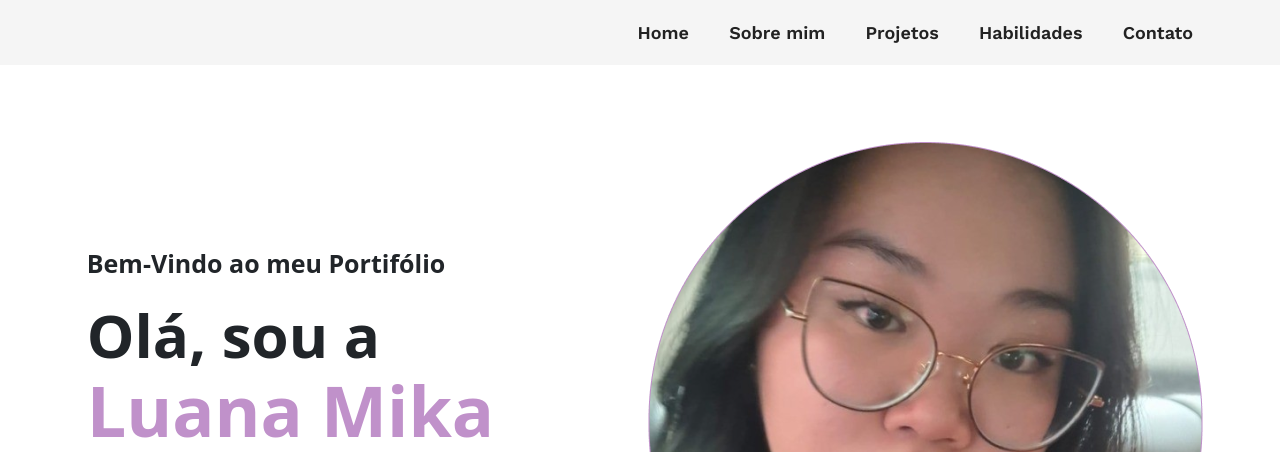
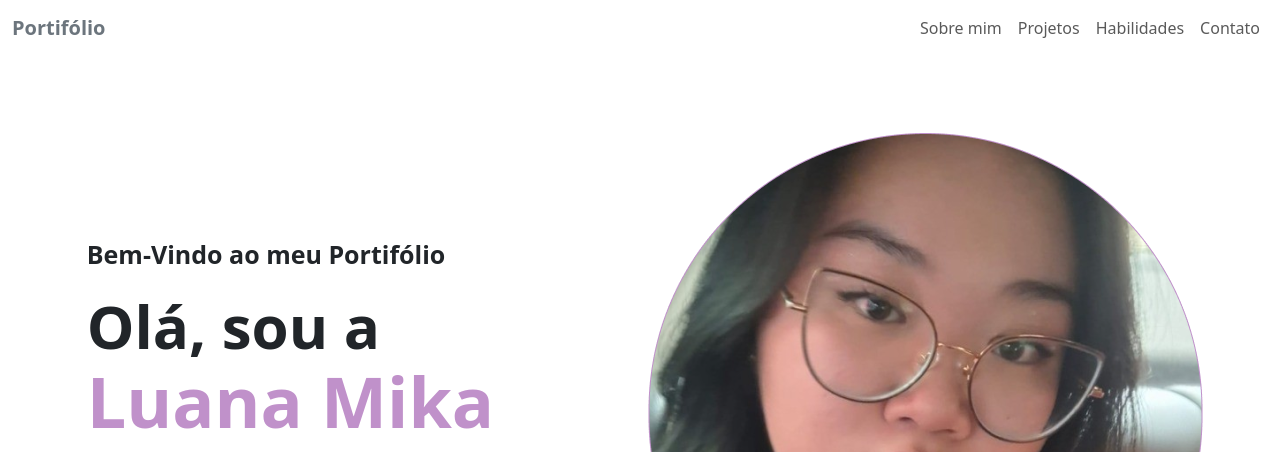
Before and after one commit to luana-mika/portifolio.atv01, a plain HTML site: page index.html in a window 1280 px wide. Shown: the top 452 px of the page. Drawn offline with nearby package versions, Linux system fonts and the light colour scheme.

Commit message:
c/ bootstrap no navbar

```diff
--- a/index.html
+++ b/index.html
@@ -12,7 +12,7 @@
     <link href="https://cdn.jsdelivr.net/npm/bootstrap@5.3.3/dist/css/bootstrap.min.css" rel="stylesheet" integrity="sha384-QWTKZyjpPEjISv5WaRU9OFeRpok6YctnYmDr5pNlyT2bRjXh0JMhjY6hW+ALEwIH" crossorigin="anonymous">
 </head>
 <body class="body">
-    <header class="cabecalho">
+    <!-- <header class="cabecalho">
         <nav class="cabecalho__menu">
             <a class="cabelcalho__menu__link home" href="index.html">Home</a>
             <a class="cabelcalho__menu__link" href="sobremim.html">Sobre mim</a>
@@ -20,7 +20,37 @@
             <a class="cabelcalho__menu__link" href="habilidades.html">Habilidades</a>
             <a class="cabelcalho__menu__link" href="contato.html">Contato</a>
         </nav>
-    </header>
+    </header>  -->
+
+    <!-- navbar -->
+    <nav class="navbar navbar-expand-md navbar-light bg-body">
+        <div class="container-xxl">
+            <a href="index.html" class="navbar-brand">
+                <span class="fw-bold text-secondary">Portifólio</span>
+            </a>
+        <!-- toggle button for mobile nav -->
+        <button class="navbar-toggler" type="button" data-bs-toggle="collapse" data-bs-target="#main-nav" aria-controls="main-nav"
+        aria-expanded="false" aria-label="Toggle navigation">
+            <span class="navbar-toggler-icon"></span>
+        </button>
+        <!-- navbar links -->
+        <div class="collapse navbar-collapse justify-content-end align-center" id="main-nav">
+            <ul class="navbar-nav">
+                <li class="nav-item">
+                    <a class="nav-link" href="sobremim.html">Sobre mim</a>
+                </li>
+                <li class="nav-item">
+                    <a class="nav-link" href="projetos.html">Projetos</a>
+                </li>
+                <li class="nav-item">
+                    <a class="nav-link" href="habilidades.html">Habilidades</a>
+                </li>
+                <li class="nav-item">
+                    <a class="nav-link" href="contato.html">Contato</a>
+                </li>
+            </ul>
+        </div>
+    </nav>
 
     <main class="home__conteudo">
         <section class="home__texto">
--- a/styles.css
+++ b/styles.css
@@ -27,7 +27,7 @@
     --fonte-secundaria:"Montserrat", sans-serif;
 }
 /* cabeçalho */
-.cabecalho{
+/* .cabecalho{
     padding: 1.5%;
     background-color: var(--cor-clara);
     display: flex;
@@ -43,7 +43,7 @@
     font-size: 18px;
     color: var(--cor-secundaria);
     text-decoration: none;
-}
+} */
 
 .body {
     background-color: var(--branco);
@@ -160,7 +160,7 @@ ul {
 }
 
 @media screen  and (max-width: 1023px){
-    .cabecalho{
+    /* .cabecalho{
         padding: 3%;
         align-items: center;
     }
@@ -169,7 +169,7 @@ ul {
         justify-content: space-between;
         display: flex;
         gap: 5%;
-    }
+    } */
 
     .home__conteudo{
         flex-direction: column-reverse;
```
